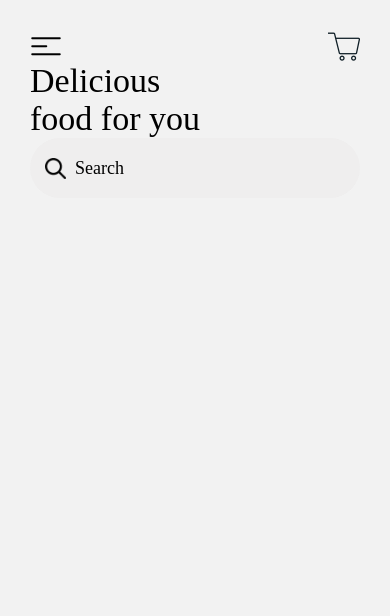
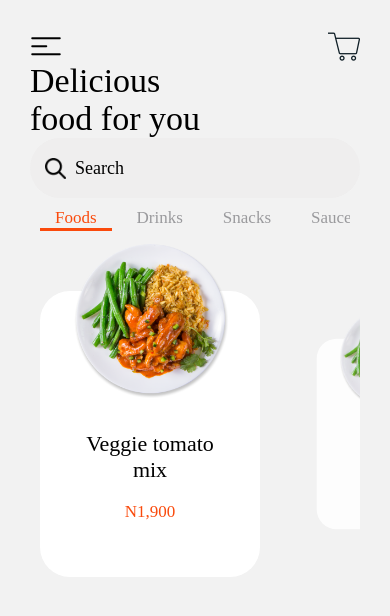
Before and after one commit to seyithantopal/food-hero, a React Native app: screen / in a window 390 px wide. Shown: the top 616 px of the page. Built offline with nearby package versions, Linux system fonts and the light colour scheme.

Commit message:
Added category and food list components and seperated interfaces, mock data and constants

```diff
--- /dev/null
+++ b/src/components/Category/index.tsx
@@ -0,0 +1,43 @@
+import React, { FC, useRef, useCallback } from 'react';
+import { View, Text, Dimensions, Animated } from 'react-native';
+import { CategoryProps } from '../../utils/constants/interfaces';
+
+import styles from './styles';
+
+const Category: FC<CategoryProps> = ({ category, onPressCategory }) => {
+  const flatListRef = useRef();
+  const scrollX = useRef(new Animated.Value(0)).current;
+  const { width, height } = Dimensions.get('screen');
+  const onItemPress = useCallback(i => {
+    flatListRef?.current?.scrollToOffset({
+      offset: i * width,
+    });
+  });
+  return (
+    <View style={styles.wrapper}>
+      <Animated.FlatList
+        ref={flatListRef}
+        showsHorizontalScrollIndicator={false}
+        horizontal
+        bounces={false}
+        data={category}
+        renderItem={({ item }) => (
+          <Text
+            onPress={() => {
+              onPressCategory(item.name);
+              onItemPress(item.id - 1);
+            }}
+            style={
+              item.active
+                ? [styles.categoryName, styles.categoryNameActive]
+                : [styles.categoryName]
+            }>
+            {item.name}
+          </Text>
+        )}
+      />
+    </View>
+  );
+};
+
+export default Category;
--- /dev/null
+++ b/src/components/Category/styles.ts
@@ -0,0 +1,28 @@
+import { StyleSheet } from 'react-native';
+import {
+  COLOR_PRIMARY,
+  COLOR_CATEGORY_NAME,
+} from '../../utils/constants/color';
+
+export default StyleSheet.create({
+  wrapper: {
+    display: 'flex',
+    flexDirection: 'row',
+    padding: 10,
+    // backgroundColor: '#5D5DA0',
+  },
+  categoryName: {
+    marginRight: 10,
+    paddingLeft: 15,
+    paddingRight: 15,
+    paddingBottom: 0,
+    fontFamily: 'SF-Pro-Rounded-Regular',
+    fontSize: 17,
+    color: COLOR_CATEGORY_NAME,
+  },
+  categoryNameActive: {
+    color: COLOR_PRIMARY,
+    borderBottomColor: COLOR_PRIMARY,
+    borderBottomWidth: 3,
+  },
+});
--- /dev/null
+++ b/src/components/Food/index.tsx
@@ -0,0 +1,50 @@
+import React, { FC } from 'react';
+import { View, Text, Image, Animated } from 'react-native';
+import { FoodType } from '../../utils/constants/interfaces';
+import {
+  BOX_WIDTH,
+  CELL_WIDTH,
+  CELL_HEIGHT,
+  SPACING,
+} from '../../utils/constants/common';
+import plateIcon from '../../assets/images/plate.png';
+
+import styles from './styles';
+
+const Food: FC<{ item: FoodType; index: number; scrollX: Animated.Value }> = ({
+  item,
+  index,
+  scrollX,
+}) => {
+  const inputRange = [
+    (index - 3) * BOX_WIDTH,
+    index * BOX_WIDTH,
+    (index + 3) * BOX_WIDTH,
+  ];
+  const scale = scrollX.interpolate({
+    inputRange,
+    outputRange: [0, 1, 0],
+  });
+  const opacity = scrollX.interpolate({
+    inputRange,
+    outputRange: [0.5, 1, 0.5],
+  });
+  return (
+    <Animated.View
+      style={[
+        styles(BOX_WIDTH, CELL_WIDTH, CELL_HEIGHT, SPACING).foodWrapper,
+        {
+          transform: [{ scale }],
+          opacity: opacity,
+        },
+      ]}>
+      <View style={styles().onBox}>
+        <Image source={plateIcon} style={styles().foodImage} />
+        <Text style={styles().foodName}>{item.name}</Text>
+        <Text style={styles().foodPrice}>{item.price}</Text>
+      </View>
+    </Animated.View>
+  );
+};
+
+export default Food;
--- /dev/null
+++ b/src/components/Food/styles.tsx
@@ -0,0 +1,49 @@
+import { StyleSheet } from 'react-native';
+import {
+  COLOR_PRIMARY,
+  COLOR_FOOD_NAME,
+  COLOR_FOOD_BACKGROUND,
+} from '../../utils/constants/color';
+
+export default (
+  BOX_WIDTH?: number,
+  CELL_WIDTH?: number,
+  CELL_HEIGHT?: number,
+  SPACING?: number,
+) =>
+  StyleSheet.create({
+    foodWrapper: {
+      backgroundColor: COLOR_FOOD_BACKGROUND,
+      width: CELL_WIDTH,
+      height: CELL_HEIGHT,
+      margin: SPACING,
+      marginTop: 50,
+      borderRadius: 30,
+    },
+    onBox: {
+      display: 'flex',
+      flexDirection: 'column',
+      justifyContent: 'space-between',
+      alignItems: 'center',
+      height: '100%',
+      marginTop: -55,
+    },
+    foodName: {
+      fontFamily: 'SF-Pro-Rounded-Bold',
+      fontSize: 22,
+      color: COLOR_FOOD_NAME,
+      width: 130,
+      marginTop: 20,
+      textAlign: 'center',
+    },
+    foodPrice: {
+      fontFamily: 'SF-Pro-Rounded-Bold',
+      fontSize: 17,
+      color: COLOR_PRIMARY,
+      marginTop: 10,
+    },
+    foodImage: {
+      width: 165,
+      height: 165,
+    },
+});
--- /dev/null
+++ b/src/components/FoodList/index.tsx
@@ -0,0 +1,31 @@
+import React, { FC, useRef } from 'react';
+import { View, Animated } from 'react-native';
+import { FoodType } from '../../utils/constants/interfaces';
+import { FULL_SIZE } from '../../utils/constants/common';
+import Food from '../Food';
+
+import styles from './styles';
+
+const FoodList: FC<{ foodData: FoodType[] }> = ({ foodData }) => {
+  const scrollX = useRef(new Animated.Value(0)).current;
+  return (
+    <View style={styles.wrapper}>
+      <Animated.FlatList
+        data={foodData}
+        horizontal
+        snapToInterval={FULL_SIZE}
+        decelerationRate='normal'
+        showsHorizontalScrollIndicator={false}
+        onScroll={Animated.event(
+          [{ nativeEvent: { contentOffset: { x: scrollX } } }],
+          { useNativeDriver: true },
+        )}
+        renderItem={({ item, index }) => (
+          <Food item={item} index={index} scrollX={scrollX} />
+        )}
+      />
+    </View>
+  );
+};
+
+export default FoodList;
--- /dev/null
+++ b/src/components/FoodList/styles.tsx
@@ -0,0 +1,8 @@
+import { StyleSheet } from 'react-native';
+
+export default StyleSheet.create({
+  wrapper: {
+    marginTop: 0,
+    height: 341,
+  },
+});
--- a/src/screens/HomeScreen/index.tsx
+++ b/src/screens/HomeScreen/index.tsx
@@ -1,17 +1,57 @@
-import React, { FC } from 'react';
-import { View, Text } from 'react-native';
+import React, { FC, useState, useEffect } from 'react';
+import { View } from 'react-native';
+import { categoryData } from '../../utils/constants/mockData';
+import { CategoryType, FoodType } from '../../utils/constants/interfaces';
+import { foodData } from '../../utils/constants/mockData';
+import { APPLICATION_MOTTO } from '../../utils/constants/common';
 
+// Components
 import NavigationTop from '../../components/NavigationTop';
 import Title from '../../components/Title';
 import Searchbox from '../../components/Searchbox';
+import Category from '../../components/Category';
+import FoodList from '../../components/FoodList';
 import styles from './styles';
 
 const HomeScreen: FC = () => {
+  const [categories, setCategories] = useState<CategoryType[]>(categoryData);
+  const [foods, setFoods] = useState<FoodType[]>(foodData);
+  const [filteredFoods, setFilteredFoods] = useState<FoodType[]>(foods);
+
+  const [selectedCategory, setSelectedCategory] = useState<string>(
+    categories[0].name,
+  );
+
+  useEffect(() => {
+    changeCategory(selectedCategory);
+    const aa = foods.filter(food => food.category === selectedCategory);
+    setFilteredFoods(aa);
+  }, [selectedCategory]);
+
+  const changeCategory = (categoryName: string) => {
+    const newCategories = categories.reduce(
+      (acc: CategoryType[], cur: CategoryType) => {
+        acc.push({
+          ...cur,
+          active: cur.name === categoryName ? true : false,
+        });
+        return acc;
+      },
+      [],
+    );
+    setCategories(newCategories);
+  };
+
+  const handleCategory = (categoryName: string) => {
+    setSelectedCategory(categoryName);
+  };
   return (
     <View style={styles.wrapper}>
       <NavigationTop />
-      <Title title={'Delicious\nfood for you'} />
+      <Title title={APPLICATION_MOTTO} />
       <Searchbox />
+      <Category category={categories} onPressCategory={handleCategory} />
+      <FoodList foodData={filteredFoods} />
     </View>
   );
 };
--- a/src/utils/constants/color.ts
+++ b/src/utils/constants/color.ts
@@ -1,4 +1,8 @@
+export const COLOR_PRIMARY = '#FA4A0C';
 export const COLOR_SEARCHBOX_TEXT = '#000';
 export const COLOR_SEARCHBOX_BACKGROUND = '#EFEEEE';
 export const COLOR_BACKGROUND = '#F2F2F2';
 export const COLOR_TITLE = '#000';
+export const COLOR_CATEGORY_NAME = '#9A9A9D';
+export const COLOR_FOOD_NAME = '#000';
+export const COLOR_FOOD_BACKGROUND = '#fff';
--- /dev/null
+++ b/src/utils/constants/common.ts
@@ -0,0 +1,7 @@
+export const APPLICATION_MOTTO = 'Delicious\nfood for you';
+export const BOX_WIDTH = 220;
+export const BOX_HEIGHT = 270;
+export const SPACING = 10;
+export const CELL_WIDTH = BOX_WIDTH * 1;
+export const CELL_HEIGHT = CELL_WIDTH * 1.3;
+export const FULL_SIZE = CELL_WIDTH + SPACING * 2;
--- /dev/null
+++ b/src/utils/constants/interfaces.ts
@@ -0,0 +1,18 @@
+export interface CategoryType {
+  id: number;
+  name: string;
+  active: boolean;
+}
+
+export interface CategoryProps {
+  category: CategoryType[];
+  onPressCategory: (id: string) => void;
+}
+
+export interface FoodType {
+  id: number;
+  image: string;
+  name: string;
+  price: string;
+  category: string;
+}
--- /dev/null
+++ b/src/utils/constants/mockData.ts
@@ -0,0 +1,62 @@
+import { CategoryType, FoodType } from './interfaces';
+
+export const categoryData: CategoryType[] = [
+  {
+    id: 1,
+    name: 'Foods',
+    active: true,
+  },
+  {
+    id: 2,
+    name: 'Drinks',
+    active: false,
+  },
+  {
+    id: 3,
+    name: 'Snacks',
+    active: false,
+  },
+  {
+    id: 4,
+    name: 'Sauce',
+    active: false,
+  },
+];
+
+export const foodData: FoodType[] = [
+  {
+    id: 1,
+    image: 'image',
+    name: 'Veggie tomato mix',
+    price: 'N1,900',
+    category: 'Foods',
+  },
+  {
+    id: 2,
+    image: 'image',
+    name: 'Spicy fish sauce',
+    price: 'N2,300.99',
+    category: 'Foods',
+  },
+  {
+    id: 3,
+    image: 'image',
+    name: 'Spicy fish sauce',
+    price: 'N1,900',
+    category: 'Foods',
+  },
+  {
+    id: 4,
+    image: 'image',
+    name: 'Food 4',
+    price: 'N1,900',
+    category: 'Drinks',
+  },
+  {
+    id: 5,
+    image: 'image',
+    name: 'Food 5',
+    price: 'N1,900',
+    category: 'Snacks',
+  },
+];
```
Also changed, not shown: src/assets/images/plate.png (added).
